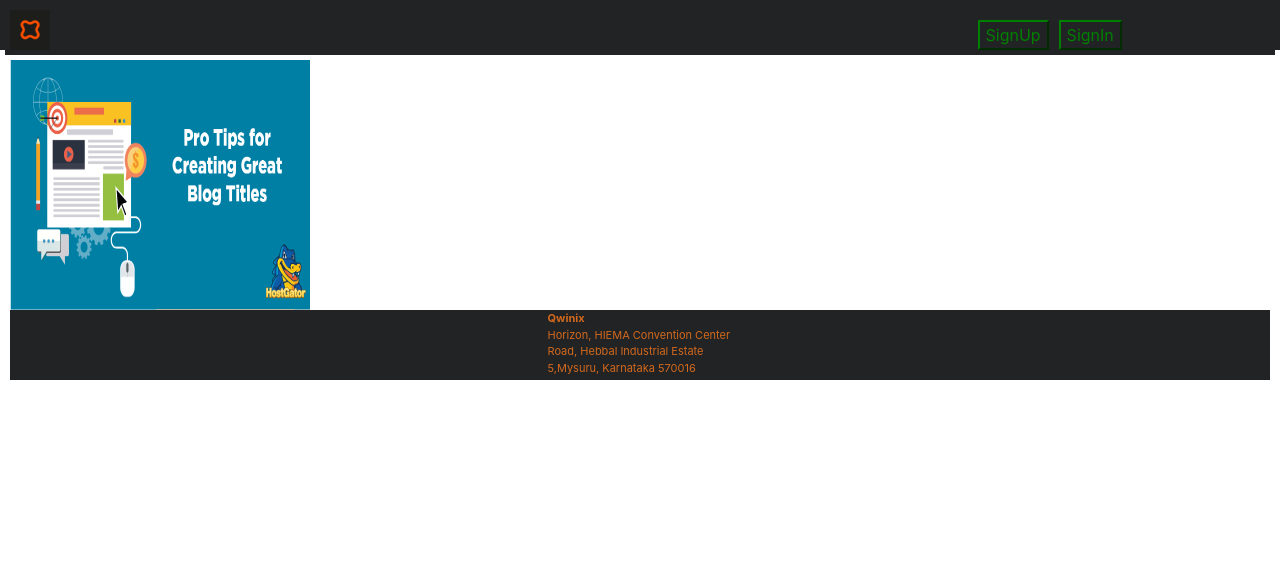
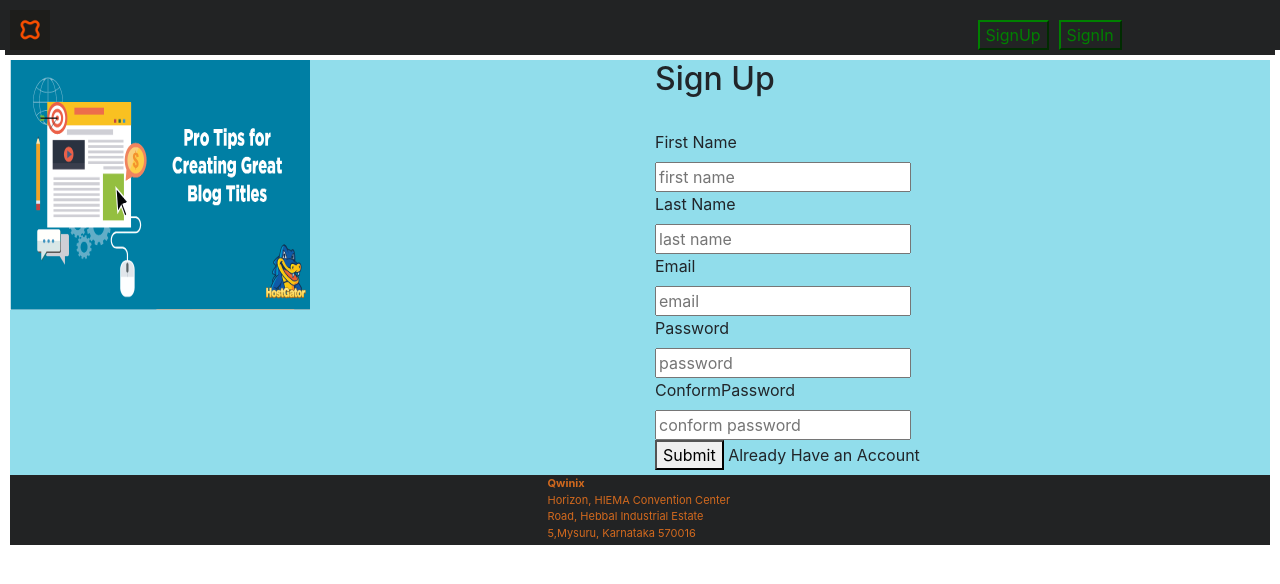
Before and after one commit to jnanendrakumartv/qblog_project, a React (Create React App) app: page /signup in a window 1280 px wide. Shown: the top 584 px of the page. Built offline with nearby package versions, Linux system fonts and the light colour scheme.

Commit message:
modified

```diff
--- a/src/App.css
+++ b/src/App.css
@@ -35,3 +35,6 @@
 .text{
   color:rgb(77, 164, 176);
 }
+.signupdashboard{
+  background-color: rgb(145, 221, 235);
+}
--- a/src/Component/SignUp.js
+++ b/src/Component/SignUp.js
@@ -22,7 +22,20 @@
     <div className="signupdashboard">
         <div className="row">
         <div className="col-lg-6 col-xs-6 col-sm-6 col-md-6"><img src={blog} alt={"blog"} height="250" width="300"></img></div>
-        <div className="col-lg-6 col-xs-6 col-sm-6 col-md-6"></div>
+        <div className="col-lg-6 col-xs-6 col-sm-6 col-md-6">
+            <h2>Sign Up</h2> <br/>
+            <label>First Name</label> <br/>
+            <input placeholder="first name"></input><br/>
+            <label>Last Name</label> <br/>
+            <input placeholder="last name"></input><br/>
+            <label>Email</label> <br/>
+            <input placeholder="email"></input><br/>
+            <label>Password</label> <br/>
+            <input placeholder="password"></input><br/>
+            <label>ConformPassword</label> <br/>
+            <input placeholder="conform password"></input><br/>
+            <button>Submit</button> <label>Already Have an Account</label>
+        </div>
 
         </div>
 
```
